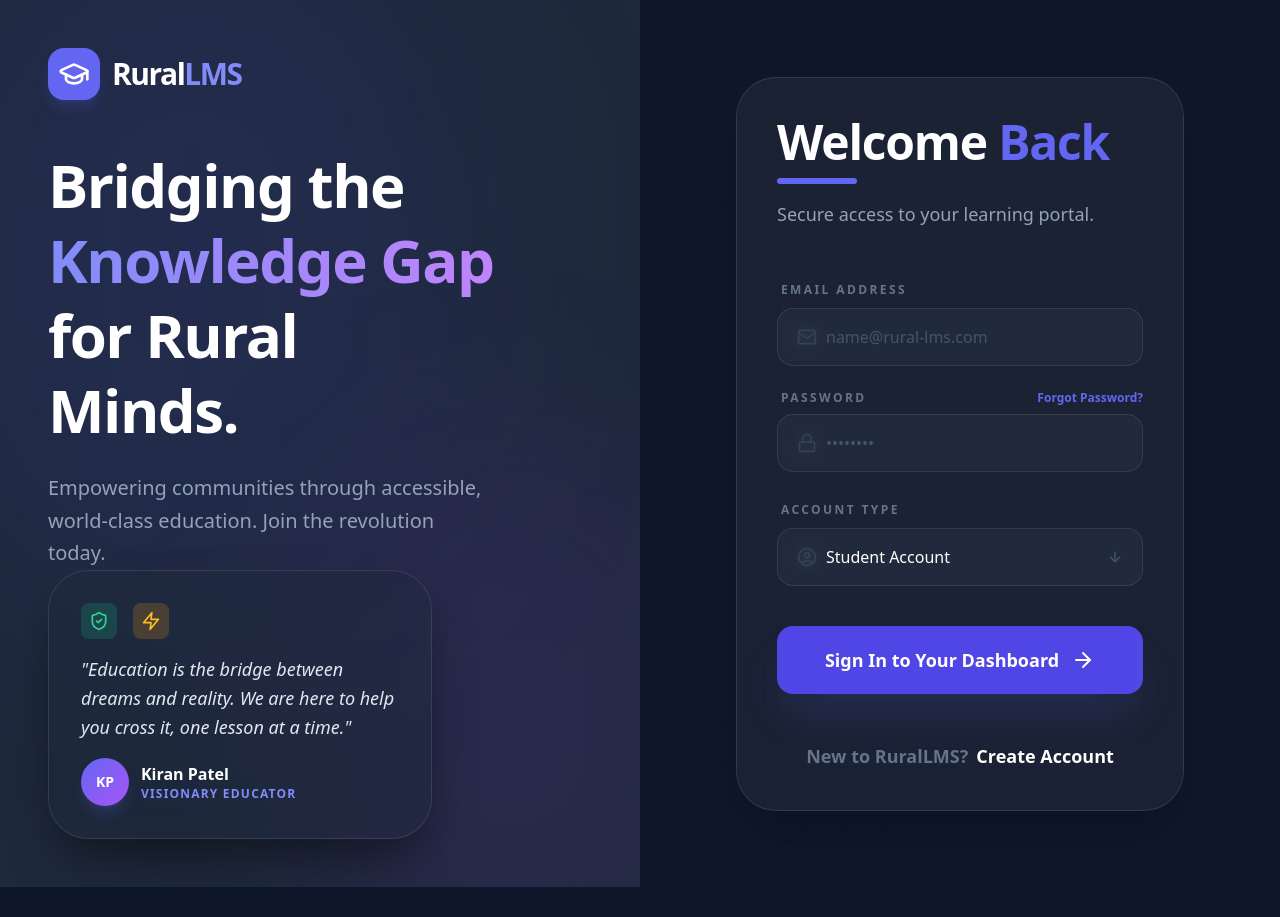
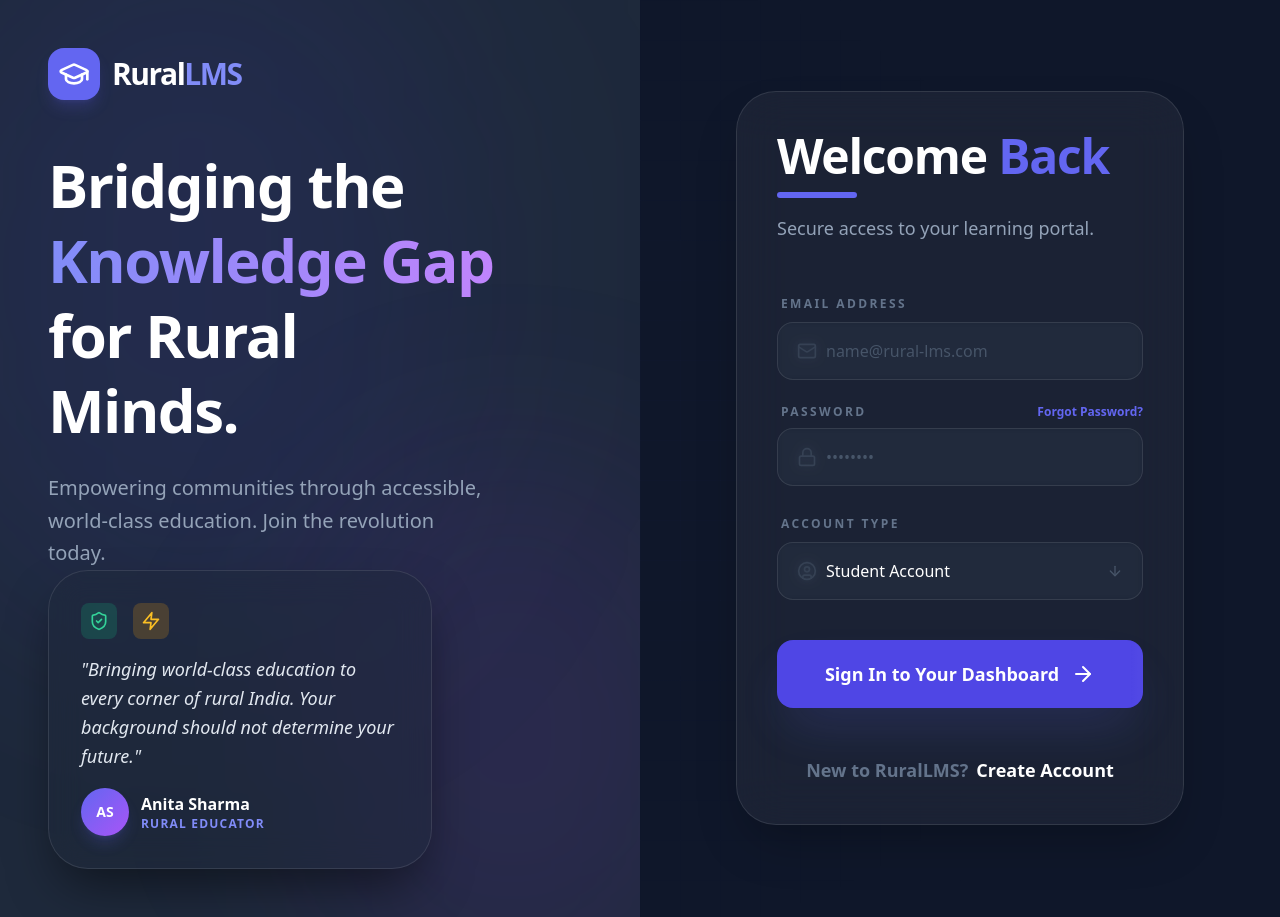
Before and after one commit to harsha-252005/lms_rural, a React app in the folder frontend/: page /login in a window 1280 px wide. Before the commit the page ends 887 px from the top, so only its background shows below. Built offline with nearby package versions, Linux system fonts and the light colour scheme; the HTML template or start-up script is replaced by a standard one.

Commit message:
review 1

```diff
--- a/frontend/src/pages/LoginV2.jsx
+++ b/frontend/src/pages/LoginV2.jsx
@@ -119,13 +119,13 @@ const Login = () => {
                         </div>
                     </div>
                     <p className="text-slate-200 font-medium italic mb-4 text-lg leading-relaxed">
-                        &quot;Education is the bridge between dreams and reality. We are here to help you cross it, one lesson at a time.&quot;
+                        &quot;Bringing world-class education to every corner of rural India. Your background should not determine your future.&quot;
                     </p>
                     <div className="flex items-center gap-3">
-                        <div className="w-12 h-12 rounded-full bg-gradient-to-br from-indigo-500 to-purple-500 font-bold flex items-center justify-center text-white text-sm shadow-lg shadow-indigo-500/20">KP</div>
+                        <div className="w-12 h-12 rounded-full bg-gradient-to-br from-indigo-500 to-purple-500 font-bold flex items-center justify-center text-white text-sm shadow-lg shadow-indigo-500/20">AS</div>
                         <div>
-                            <p className="text-white font-bold">Kiran Patel</p>
-                            <p className="text-indigo-400 text-xs font-bold uppercase tracking-widest">Visionary Educator</p>
+                            <p className="text-white font-bold">Anita Sharma</p>
+                            <p className="text-indigo-400 text-xs font-bold uppercase tracking-widest">Rural Educator</p>
                         </div>
                     </div>
                 </motion.div>
```
Also changed, not shown: 1 other file (tests, documents, lock files or other folders).
